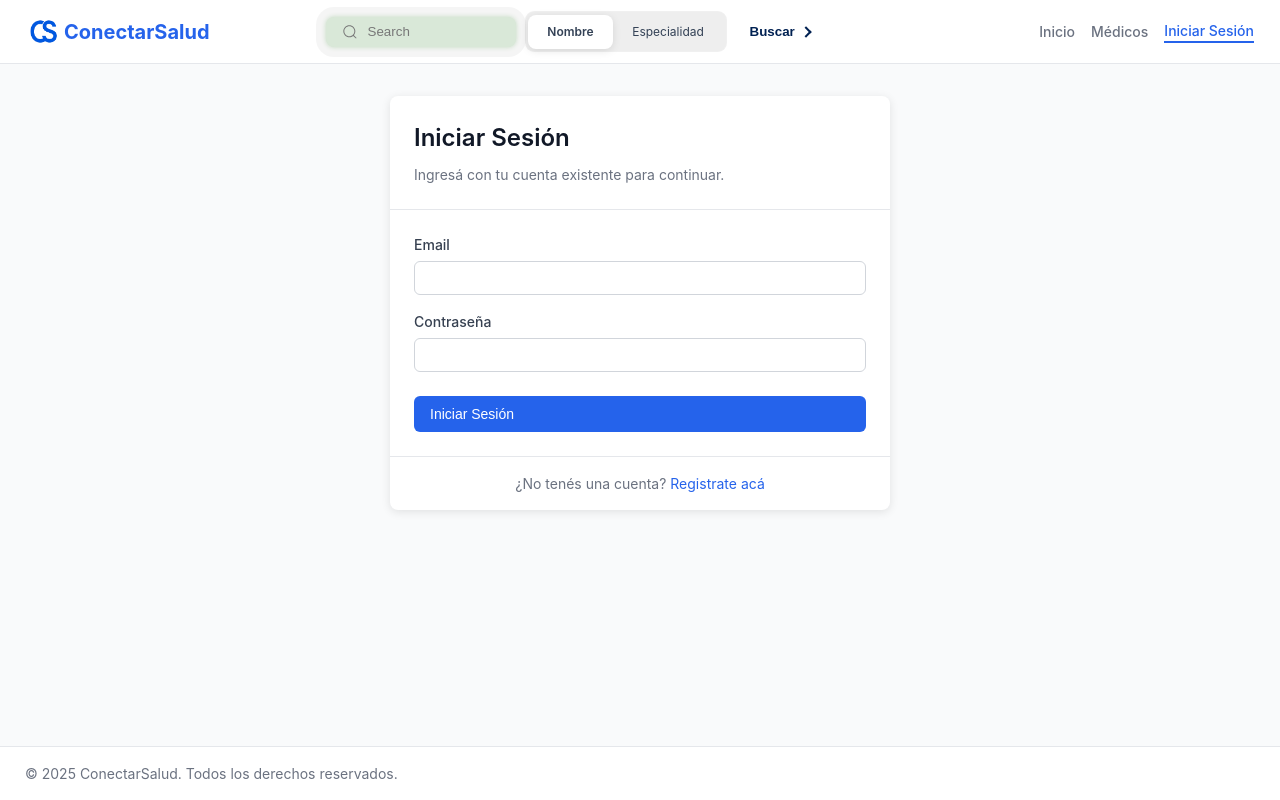
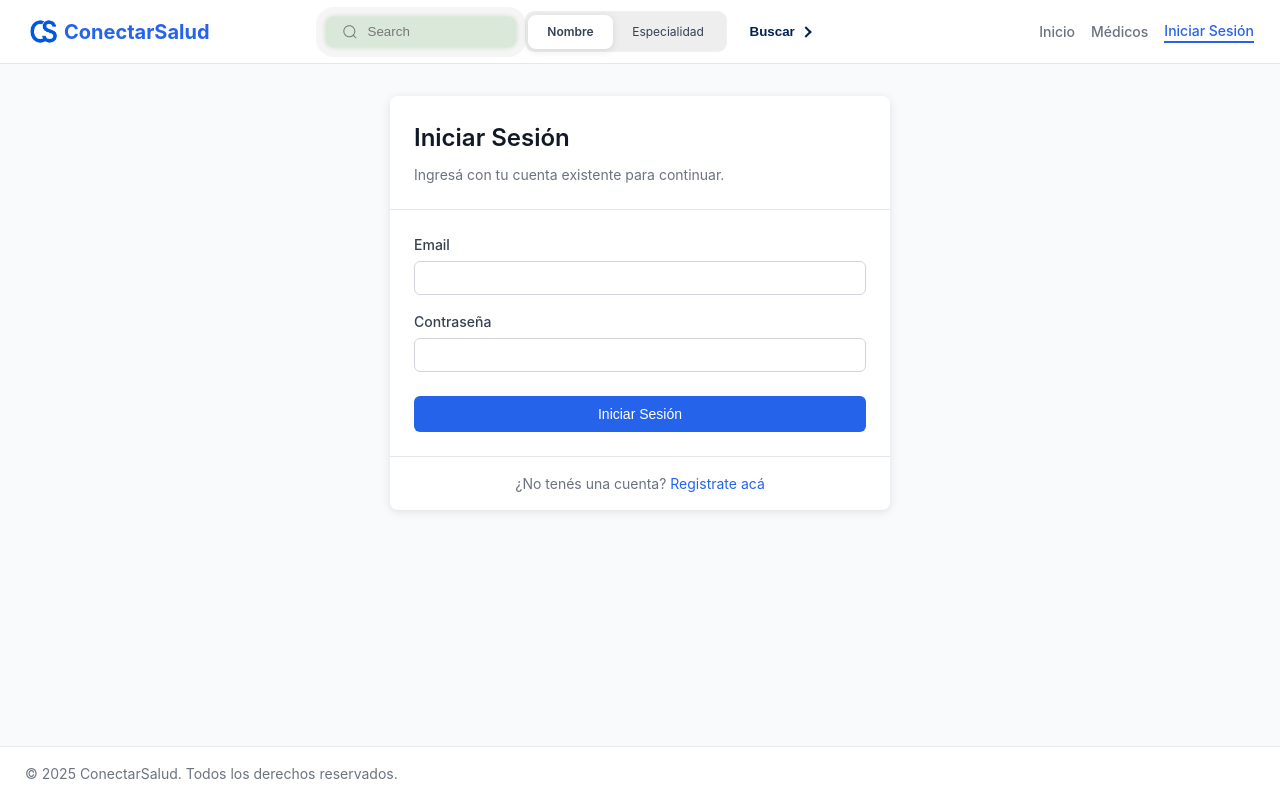
Before and after one commit to nicotorboli/Conectar-Salud, a React (Vite) app in the folder frontend/: page /login in a window 1280 px wide. Built offline with nearby package versions, Linux system fonts and the light colour scheme.

Commit message:
Fixed: texto centrado de botones

```diff
--- a/frontend/src/components/LoginForm/LoginForm.css
+++ b/frontend/src/components/LoginForm/LoginForm.css
@@ -101,6 +101,10 @@
     font-weight: 500;
     cursor: pointer;
     transition: background-color 0.2s;
+    text-align: center;
+    display: flex;
+    align-items: center;
+    justify-content: center;
   }
 
   .submit-button:hover {
```
